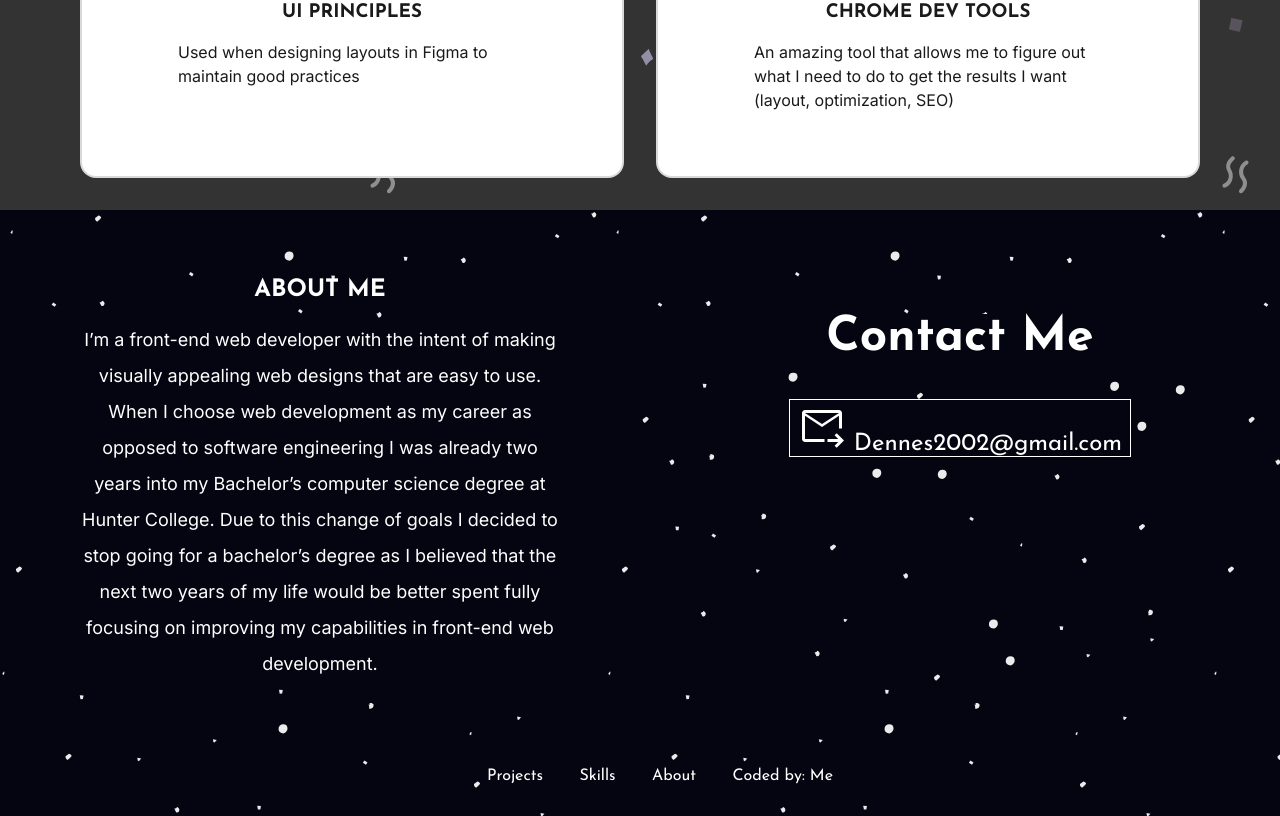
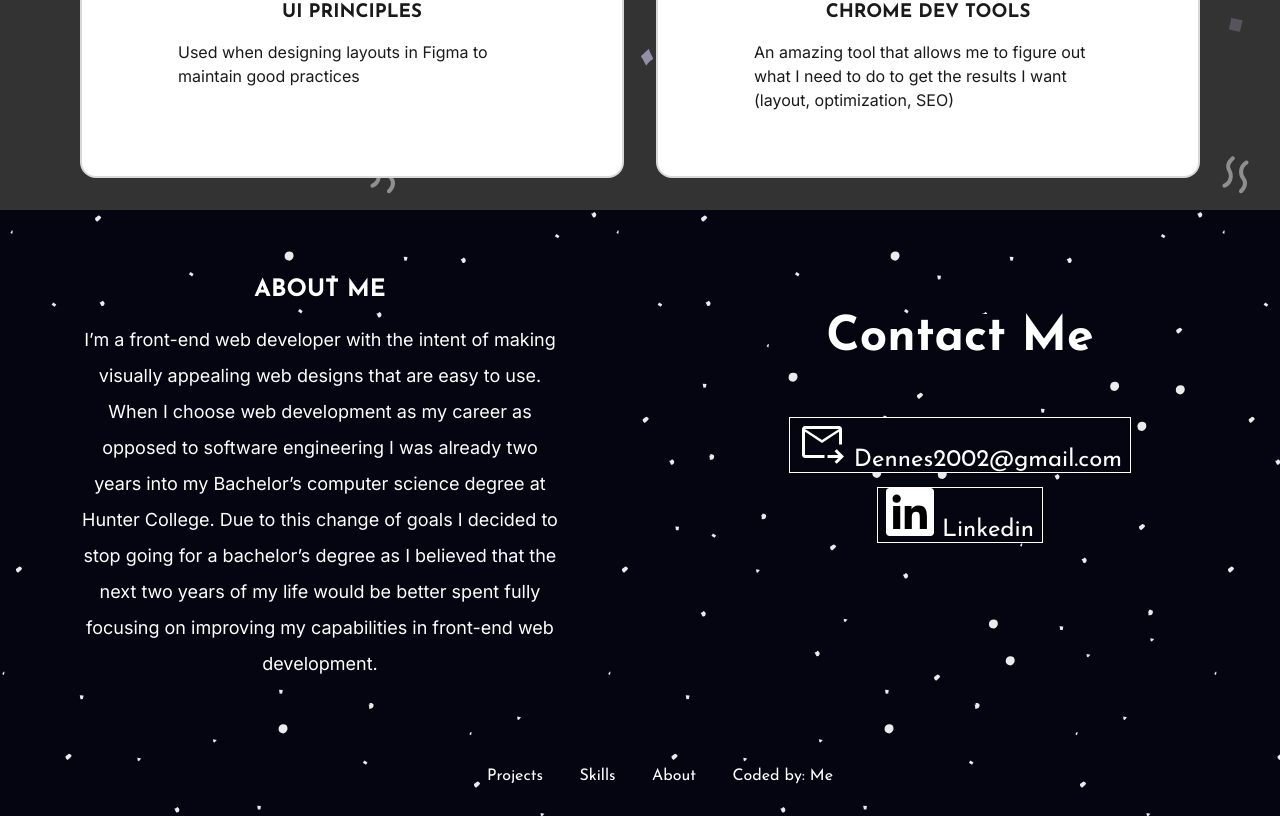
Before and after one commit to Denito37/wdp, a plain HTML site: page index.html in a window 1280 px wide. Shown: the part 1342-2158 px from the top of the page. Drawn offline with Linux system fonts and the light colour scheme.

Commit message:
added contact link

```diff
--- a/index.html
+++ b/index.html
@@ -19,7 +19,7 @@
                 <a href="#skills">Skills</a>
                 <a href="#about">About</a>
                 <a href="#contact">Contact</a>
-                <a href="https://github.com/Denito37" target="_blank" rel="noopener noreferrer"> GitHub</a>
+                <a class="git" href="https://github.com/Denito37" target="_blank" rel="noopener noreferrer"> GitHub</a>
             </ul>
         </nav>
     </div>
@@ -155,7 +155,8 @@
 
             <section class="contact" id="contact">
                 <h1>Contact Me</h1>
-                <a href="mailto:Dennes2002@gmail.com">Dennes2002@gmail.com</a>
+                <a id="email" href="mailto:Dennes2002@gmail.com">Dennes2002@gmail.com</a>
+                <a  id="linkedin" href="https://www.linkedin.com/in/dennes-lopez-99907618a/" target="_blank" rel="noopener noreferrer">Linkedin</a>
             </section>
 
             <footer>
--- a/style.css
+++ b/style.css
@@ -63,6 +63,14 @@ p{
     padding: .5rem 3rem;
     font-size: 2rem;
     display: block;
+}
+.git{
+    margin: .5rem 0rem;
+    text-decoration: underline;
+}
+.git::after{
+    content: url(images/open_in_new_FILL0_wght400_GRAD0_opsz24.svg);
+    padding: .25rem;
 }
 /* *HEADER */
 header{
@@ -163,6 +171,10 @@ section .links{
     color: #fff;
     text-align: center;
     background-color: transparent;
+    display: flex;
+    flex-direction: column;
+    align-items: center;
+    row-gap: 1rem;
 }
 .contact h1{
     font-size: 3rem;
@@ -293,9 +305,15 @@ footer ul{
     .contact a{
         outline: solid 1px #fff;
         transition: outline .3s ease-out;
+        max-width: fit-content;
+        padding-top: 0;
     }
-    .contact a::before{
+    .contact #email::before{
         content: url(images/forward_to_inbox_FILL0_wght400_GRAD0_opsz48.svg);
+        padding-right: .5rem;
+    }
+    .contact #linkedin::before{
+        content: url(images/linkedin-icon.svg);
         padding-right: .5rem;
     }
     .contact a:hover{
```
Also changed, not shown: images/linkedin-icon.svg (added), images/open_in_new_FILL0_wght400_GRAD0_opsz24.svg (added).
